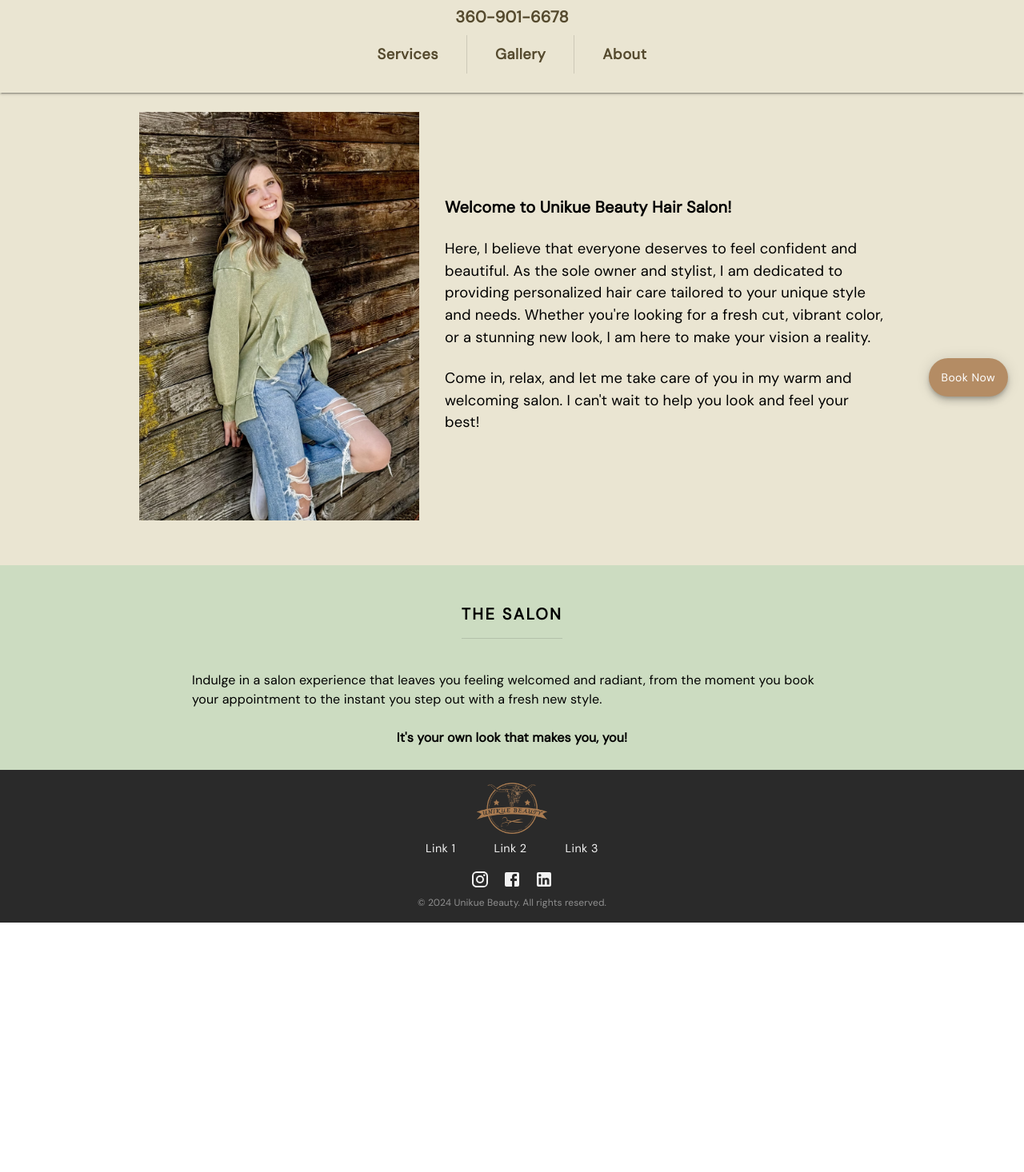
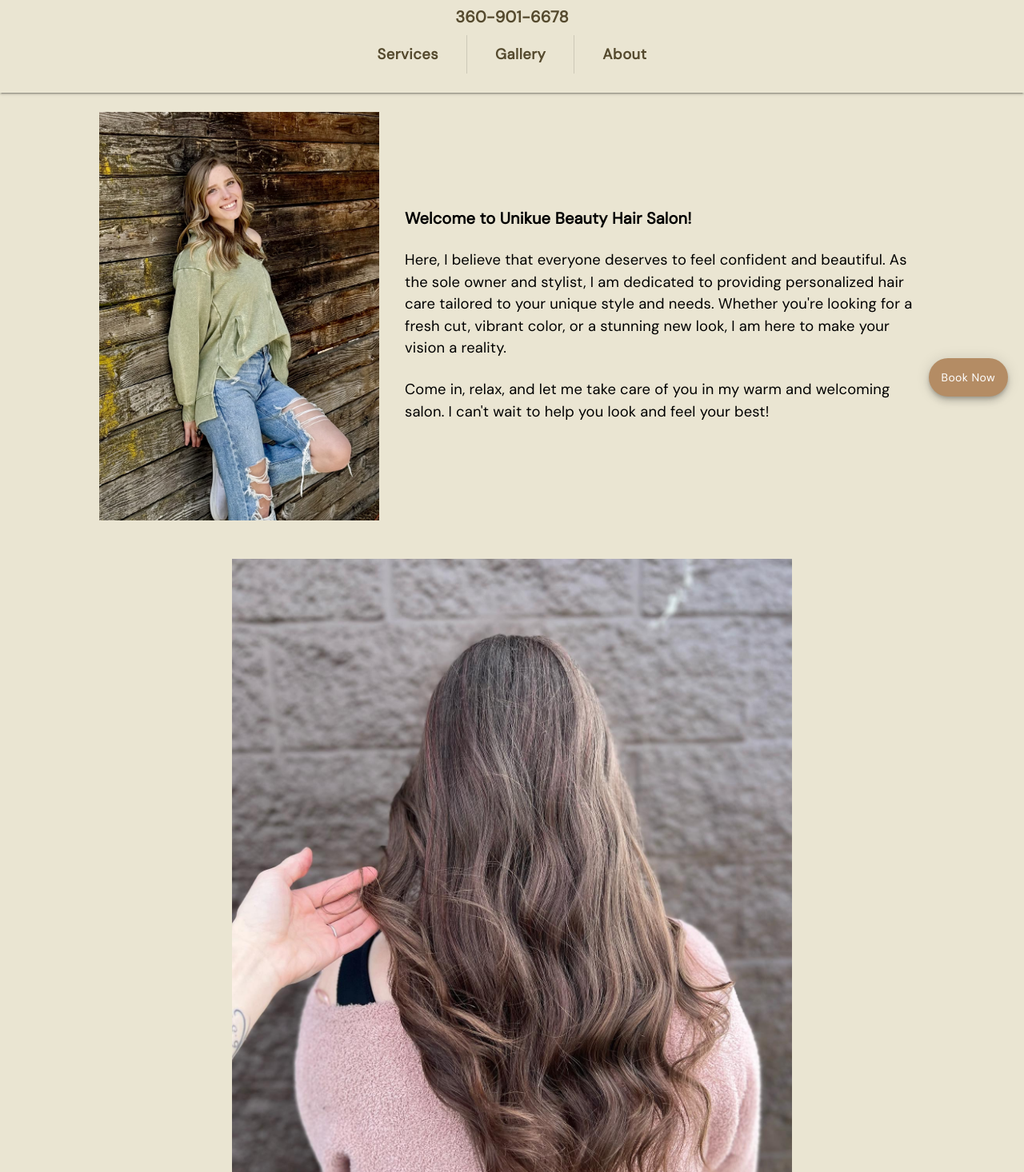
Before and after one commit to Austin55Martin/UnikueBeauty, a React (Create React App) app: page / in a window 1280 px wide. Shown: the part 284-1750 px from the top of the page at 80% size. Before the commit the page ends 1438 px from the top, so only its background shows below. Built offline with nearby package versions, Linux system fonts and the light colour scheme.

Commit message:
styling improvements

```diff
--- a/src/Components/InstagramCarousel.tsx
+++ b/src/Components/InstagramCarousel.tsx
@@ -6,38 +6,47 @@ import images from "../Utils/ImportAllImages";
 
 const useStyles = makeStyles()(() => ({
   root: {
-    width: "700px", // remove this later when we actually get the images
-    height: "auto"
+    display: "flex",
+    flexDirection: "row",
+    width: '100%',
+    justifyContent: 'center',
+  },
+  carousel: {
+    flex: '1',
+    minWidth: "100px",
+    maxWidth: "700px",
+    height: "auto",
   },
   img: {
     height: "auto",
-    minWidth: "200px",
-    width: "600px",
+    width: "100%",
   },
   skeletion: {
     opacity: ".5",
     width: "350px",
-    height: "400px"
-  }
+    height: "400px",
+  },
 }));
 
 function InstagramCarousel() {
   const { classes } = useStyles();
 
   return (
+    <div className={classes.root}>
       <Carousel
         autoPlay={true}
         swipe={true}
         animation="slide"
         duration={500}
         indicators={false}
-      className={classes.root}
+        className={classes.carousel}
         fullHeightHover={true}
       >
         {Object.keys(images).map((key, i) => (
           <img key={i} src={images[key]} alt={key} className={classes.img} />
         ))}
       </Carousel>
+    </div>
   );
 }
 
--- /dev/null
+++ b/src/Utils/ImportAllImages.tsx
@@ -0,0 +1,13 @@
+// This is a helper to handle importing multiple images from a folder
+function importAll(r: __WebpackModuleApi.RequireContext) {
+  let images: Record<string, string> = {};
+  r.keys().map((item, _) => {
+    images[item.replace("./", "")] = r(item);
+  });
+  return images;
+}
+
+const images = importAll(
+  require.context("../Gallery/Insta", false, /\.(png|jpe?g|svg)$/)
+);
+export default images;
--- a/src/Views/Home.tsx
+++ b/src/Views/Home.tsx
@@ -5,113 +5,143 @@ import headshot from "../Gallery/JennHomePage.PNG";
 import { makeStyles } from "tss-react/mui";
 import InstagramCarousel from "../Components/InstagramCarousel";
 
-const centeredFlexColumnBox = {
+const useStyles = makeStyles()(() => ({
+  root: {
+    display: "flex",
+    flexDirection: "column",
+    alignItems: "center",
+    padding: "1.5rem 1.75rem",
+    gap: "3rem",
+  },
+  centeredFlexRowBox: {
+    display: "flex",
+    flexDirection: "row",
+    justifyContent: "center",
+    alignItems: "center",
+    flexWrap: "wrap",
+    gap: "2rem",
+  },
+  centeredFlexColumnBox: {
     display: "flex",
     flexDirection: "column",
     justifyContent: "center",
     alignItems: "center",
     //backgroundColor: '#eae5d2',
-  backgroundColor: 'transparent',
-  padding: "1.5rem 1.75rem",
-};
-
-const wordBoxStyles = {
-  ...centeredFlexColumnBox,
+    backgroundColor: "transparent",
+  },
+  tealBackgroundColor: {
     backgroundColor: "#ccdcc1",
-};
-
-const typographyStyles = {
+  },
+  typographyStyles: {
     fontFamily: "DM Sans",
     wordWrap: "break-word",
     marginBottom: ".25rem",
-};
-
-const headerStyles = {
-  ...typographyStyles,
+  },
+  headerStyles: {
     letterSpacing: ".15rem",
     fontSize: "20px",
     marginBottom: ".75rem",
-  fontWeight: "600"
-};
-
-const useStyles = makeStyles()(() => ({
-  carouselContainer: {
-    display: 'flex',
-    flexDirection: 'row',
-    justifyContent: 'center',
-    marginBottom: '2rem'
-  }
+    fontWeight: "600",
+  },
+  headshotImg: {
+    height: "auto",
+    minWidth: "200px",
+    width: "350px",
+    display: "flex",
+    zIndex: 10,
+    imageRendering: "crisp-edges",
+  },
+  welcomeTextContainer: {
+    display: "flex",
+    flexDirection: "column",
+    justifyContent: "flex-start",
+    maxWidth: "650px",
+    height: "auto",
+  },
 }));
 
 function Home() {
-  const { classes } = useStyles();
+  const { classes, cx } = useStyles();
   const { IsMobileView } = useDynamicWindowDimensions();
 
   const headerText = "THE SALON";
   const paragraphText =
     "Indulge in a salon experience that leaves you feeling welcomed and radiant, from the moment you book your appointment to the instant you step out with a fresh new style.";
   const mottoText = "It's your own look that makes you, you!";
-  const welcomText = `Here, I believe that everyone deserves to feel confident and beautiful. As the sole owner and stylist, I am dedicated to providing personalized hair care tailored to your unique style and needs. Whether you're looking for a fresh cut, vibrant color, or a stunning new look, I am here to make your vision a reality.`
+  const welcomeText = `Here, I believe that everyone deserves to feel confident and beautiful. As the sole owner and stylist, I am dedicated to providing personalized hair care tailored to your unique style and needs. Whether you're looking for a fresh cut, vibrant color, or a stunning new look, I am here to make your vision a reality.`;
 
   return (
-    <>
-      <Box sx={{ ...centeredFlexColumnBox, flexDirection: "row", justifyContent: 'center', flexWrap: "wrap"}}>
-        <Box
-          sx={{
-            height: "auto",
-            minWidth: "200px",
-            width: "350px",
-            display: "flex",
-            zIndex: 10,
-          }}
+    <div className={classes.root}>
+      <Box className={classes.centeredFlexRowBox}>
+        <img src={headshot} className={classes.headshotImg} />
+        <Box className={classes.welcomeTextContainer}>
+          <Typography
+            className={classes.typographyStyles}
+            sx={{ fontSize: "1.25rem", fontWeight: "600" }}
           >
-          <img
-            src={headshot}
-            style={{ maxWidth: "100%", height: "100%", imageRendering: 'crisp-edges' }}
-          />
-        </Box>
-        <Box sx={{display: 'flex', flexDirection: "column", maxWidth: "550px", marginLeft: IsMobileView ? "unset" : "2rem", marginTop: IsMobileView ? "2rem" : "unset"}}>
-          <Typography sx={{...typographyStyles, fontSize: "1.25rem", fontWeight: "600"}}>
             {"Welcome to Unikue Beauty Hair Salon!"}
           </Typography>
           <br />
-          <Typography sx={{...typographyStyles, fontSize: "1.15rem"}}>
-            {welcomText}
+          <Typography
+            className={classes.typographyStyles}
+            sx={{ fontSize: "1.15rem" }}
+          >
+            {welcomeText}
           </Typography>
           <br />
-          <Typography sx={{...typographyStyles, fontSize: "1.15rem"}}>
-            {"Come in, relax, and let me take care of you in my warm and welcoming salon. I can't wait to help you look and feel your best!"}
+          <Typography
+            className={classes.typographyStyles}
+            sx={{ fontSize: "1.15rem" }}
+          >
+            {
+              "Come in, relax, and let me take care of you in my warm and welcoming salon. I can't wait to help you look and feel your best!"
+            }
           </Typography>
         </Box>
       </Box>
-
-      <div className={classes.carouselContainer}>
-        <InstagramCarousel/>
-      </div>
-
-      <Box sx={{ ...wordBoxStyles }}>
-        <Box sx={{ ...wordBoxStyles, padding: 0, maxWidth: "800px" }}>
-          <Box sx={{ ...wordBoxStyles}}>
+      <InstagramCarousel />
+      <div
+        className={cx(
+          classes.centeredFlexColumnBox,
+          classes.tealBackgroundColor
+        )}
+      >
+        <Box
+          className={cx(
+            classes.centeredFlexColumnBox,
+            classes.tealBackgroundColor
+          )}
+          sx={{ padding: 0, maxWidth: "800px" }}
+        >
+          <Box
+            className={cx(
+              classes.centeredFlexColumnBox,
+              classes.tealBackgroundColor
+            )}
+          >
             <Typography
               variant="h5"
-              sx={{ ...typographyStyles, ...headerStyles, }}
+              className={cx(classes.typographyStyles, classes.headerStyles)}
             >
               {headerText}
             </Typography>
-            <Divider sx={{ width: "100%", marginTop: ".25rem", marginBottom: "1rem" }} />
+            <Divider
+              sx={{ width: "100%", marginTop: ".25rem", marginBottom: "1rem" }}
+            />
           </Box>
-          <Typography variant="body1" sx={{ ...typographyStyles }}>
+          <Typography variant="body1" className={classes.typographyStyles}>
             {paragraphText}
           </Typography>
           <Typography
             variant="body1"
-            sx={{ ...typographyStyles, fontWeight: "600", marginTop: "1.25rem", }}
+            className={classes.typographyStyles}
+            sx={{ fontWeight: "600", marginTop: "1.25rem" }}
           >
             {mottoText}
           </Typography>
         </Box>
-      </Box>
-    </>
+      </div>
+    </div>
   );
 }
 
```
Lines whose indentation alone changed are shown as unchanged.
